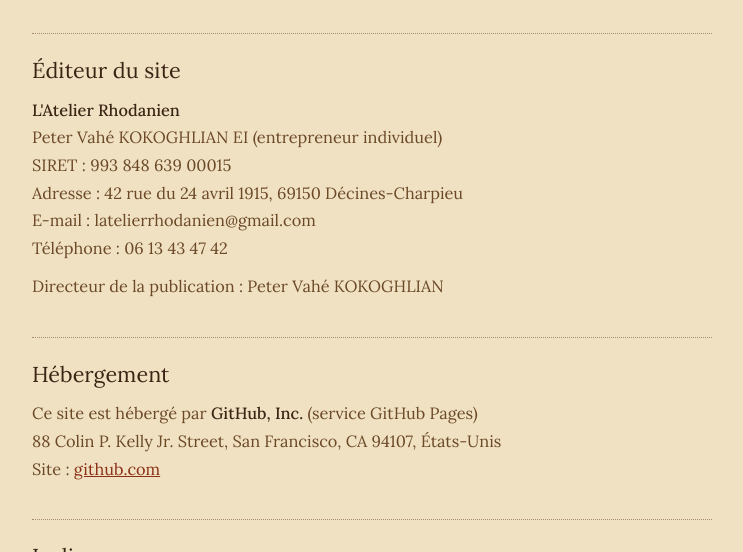
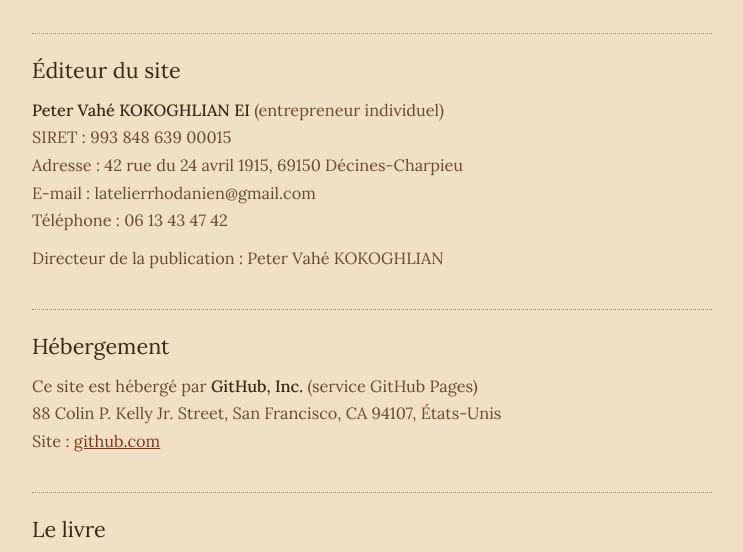
Before and after one commit to Latelierrhodanien/legrimoire, a plain HTML site: page mentions-legales.html in a window 1280 px wide. Shown: the part 186-738 px from the top of the page, without its empty margins (268-1011 px from the left). Drawn offline with Linux system fonts and the light colour scheme.

Commit message:
Mentions légales : retrait du nom commercial
Co-Authored-By: Claude Opus 5.5 <noreply@anthropic.com>
Claude-Session: https://claude.ai/code/session_01T8HkKSrX2Ceuq7efxKTGiT

```diff
--- a/mentions-legales.html
+++ b/mentions-legales.html
@@ -30,8 +30,7 @@
   <p class="maj">Dernière mise à jour&nbsp;: novembre 2026</p>
 
   <h2>Éditeur du site</h2>
-  <p><b>L'Atelier Rhodanien</b><br>
-  Peter Vahé KOKOGHLIAN EI (entrepreneur individuel)<br>
+  <p><b>Peter Vahé KOKOGHLIAN EI</b> (entrepreneur individuel)<br>
   SIRET&nbsp;: 993 848 639 00015<br>
   Adresse&nbsp;: 42 rue du 24 avril 1915, 69150 Décines-Charpieu<br>
   E-mail&nbsp;: latelierrhodanien@gmail.com<br>
```
